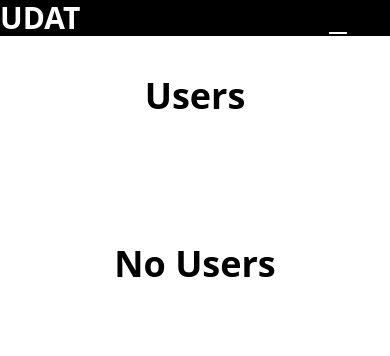
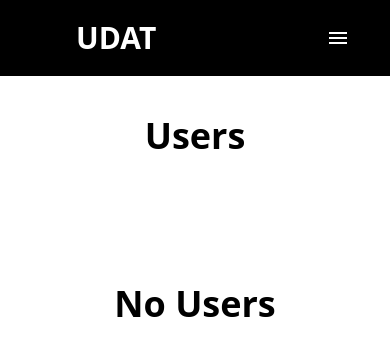
Before and after one commit to jenishpokhrell/UserProfile, a React (Vite) app: page / in a window 390 px wide. Shown: the top 356 px of the page. Built offline with nearby package versions, Linux system fonts and the light colour scheme.

Commit message:
Responsiveness

```diff
--- a/tailwind.config.js
+++ b/tailwind.config.js
@@ -7,7 +7,7 @@ export default {
   theme: {
     extend: {},
     screens: {
-      'sm': '400px',
+      'sm': '300px',
 
       'md': '768px',
 
```
